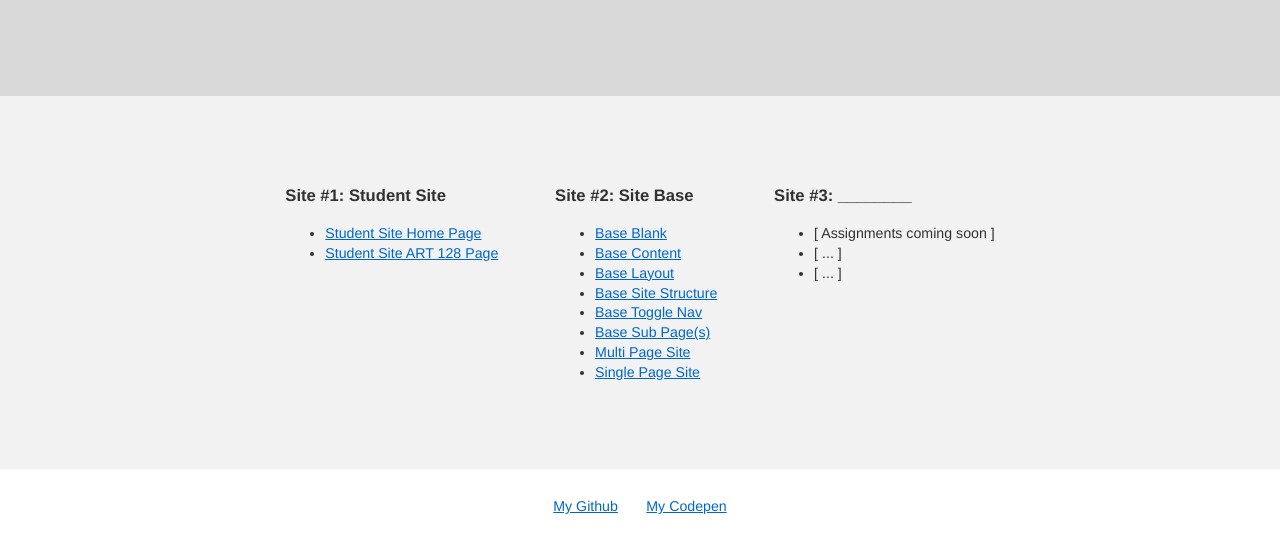
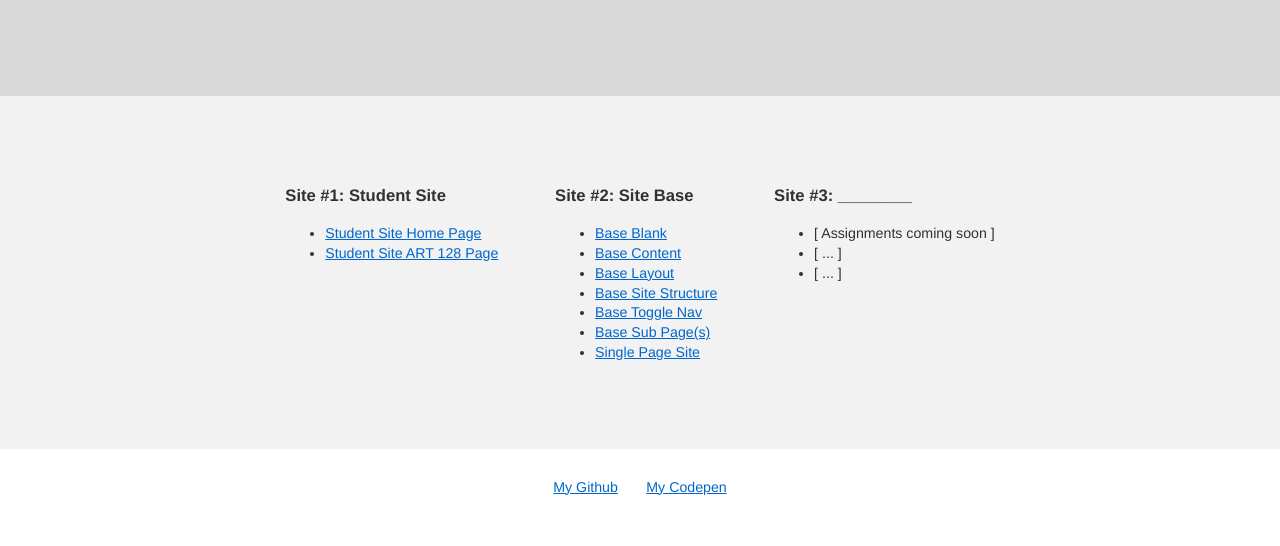
Before and after one commit to ginamari3/studentsite, a plain HTML site: page art128/index.html in a window 1280 px wide. Shown: the part 284-830 px from the top of the page. Drawn offline with Linux system fonts and the light colour scheme.

Commit message:
update art128 titles

```diff
--- a/art128/index.html
+++ b/art128/index.html
@@ -49,7 +49,6 @@
                      <li><a href="base-site/index.html">Base Site Structure</a></li>
                     <li><a href="base-togglenav/index.html">Base Toggle Nav</a></li>
                     <li><a href="base-subpages/index.html">Base Sub Page(s)</a></li>
-                    <li><a href="sitename-multipagesite/index.html">Multi Page Site</a></li>
                     <li><a href="sitename-singlepagesite/index.html">Single Page Site</a></li>
 
 
```
